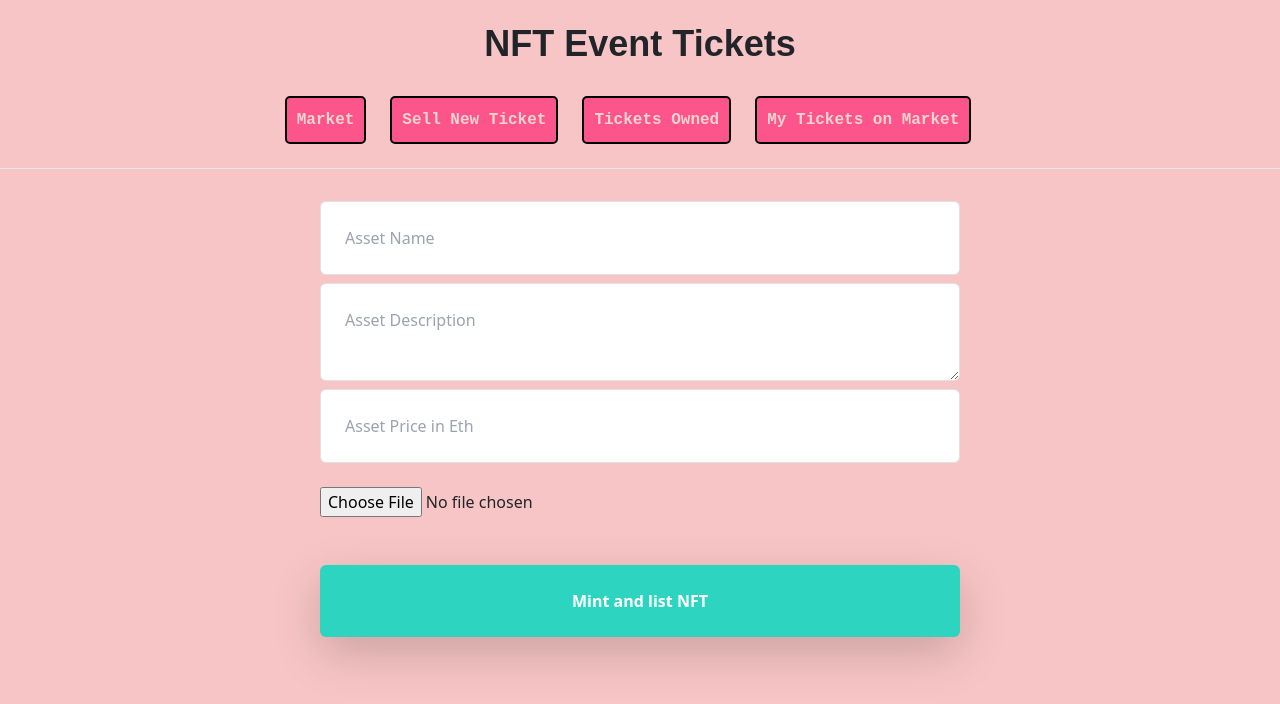
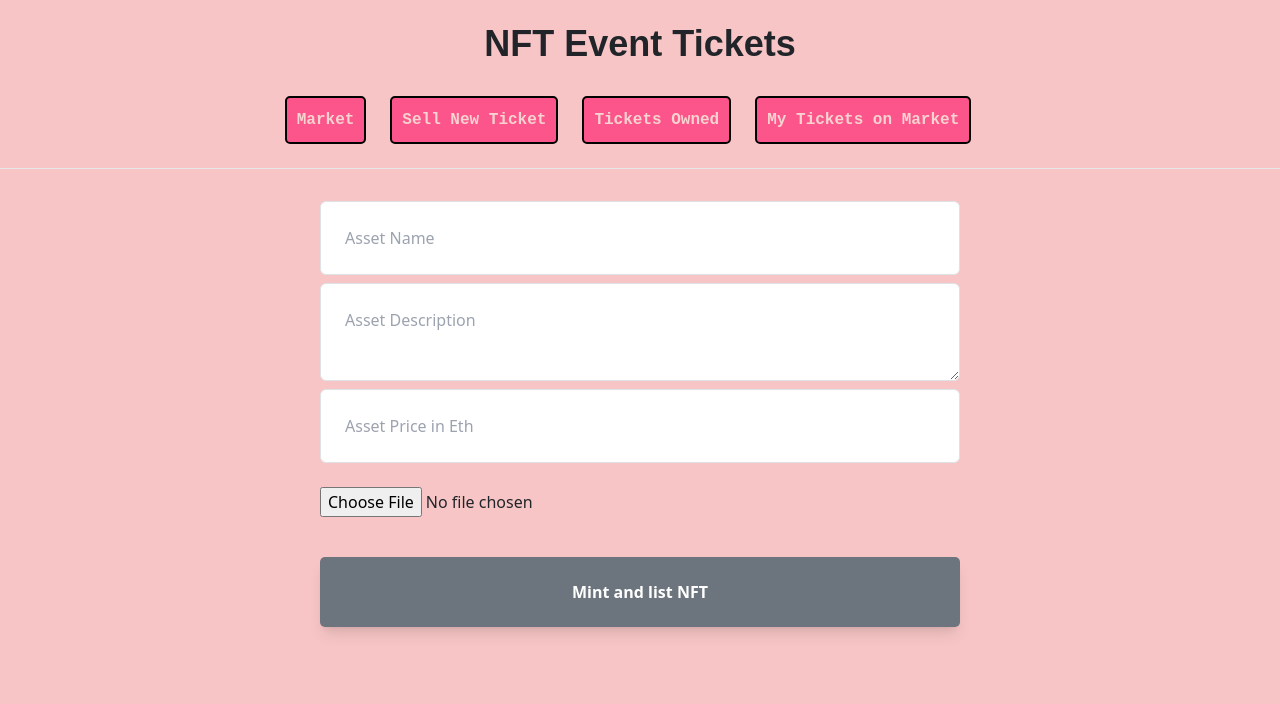
Before and after one commit to fdelu/te-nft, a Next.js app in the folder web/: page /create-and-list-tickets in a window 1280 px wide. Shown: the top 704 px of the page. Built offline with nearby package versions, Linux system fonts and the light colour scheme; no server answers; what ipfs-http-client would draw is missing.

Commit message:
Co-authored-by: SBen-IV <SBen-IV@users.noreply.github.com> Co-authored-by: Ezequiel Vilardo <evilardo@fi.uba.ar> Co-authored-by: Ana Gutson <anagutson@users.noreply.github.com>

```diff
--- a/web/pages/create-and-list-tickets.tsx
+++ b/web/pages/create-and-list-tickets.tsx
@@ -10,6 +10,7 @@ import {
   ticketNFTNetworks,
 } from "../util/ethers";
 import { LOADING_TEXT } from "../types/loading-messages";
+import styles from "./styles.module.scss";
 
 // Todo: Use Next.js API call to avoid exposiing this to the browser
 const projectId = process.env.NEXT_PUBLIC_INFURA_PROJECT_ID;
@@ -161,7 +162,7 @@ export default function CreateItem() {
         {fileUrl && <img className="rounded mt-4" width="350" src={fileUrl} />}
         <button
           onClick={listNFTForSale}
-          className="font-bold mt-4 bg-teal-400 text-white rounded p-4 shadow-lg"
+          className={styles.buttongBackground}
         >
           Mint and list NFT
         </button>
--- a/web/pages/styles.module.scss
+++ b/web/pages/styles.module.scss
@@ -46,3 +46,13 @@
         transform: scale(1.1);
     }
 }
+
+.buttongBackground{
+    background-color: #6c757d;
+    font-weight: 700;
+    margin-top: 1rem;
+    color: #FFF;
+    border-radius: 5px;
+    height: 70px;
+    box-shadow: 0 10px 15px -3px rgb(0 0 0 / 0.1), 0 4px 6px -4px rgb(0 0 0 / 0.1);
+}
```
